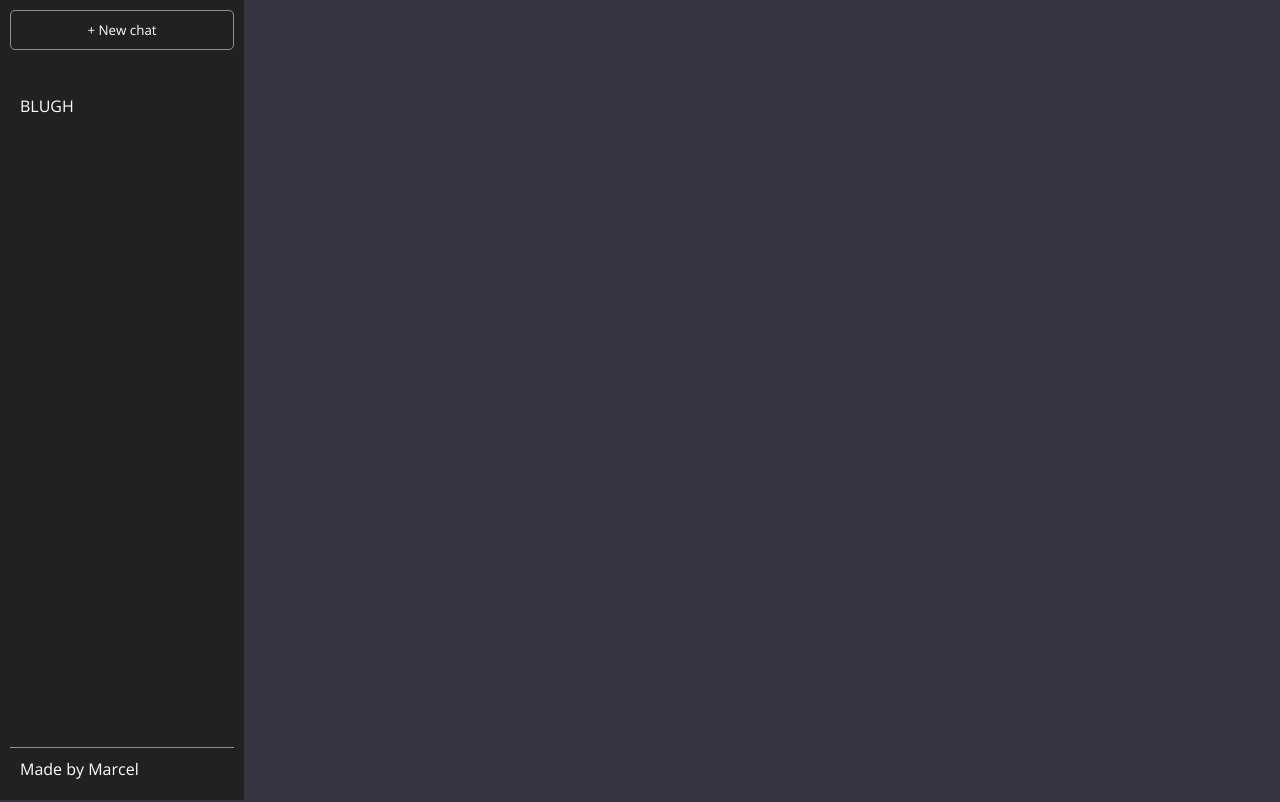
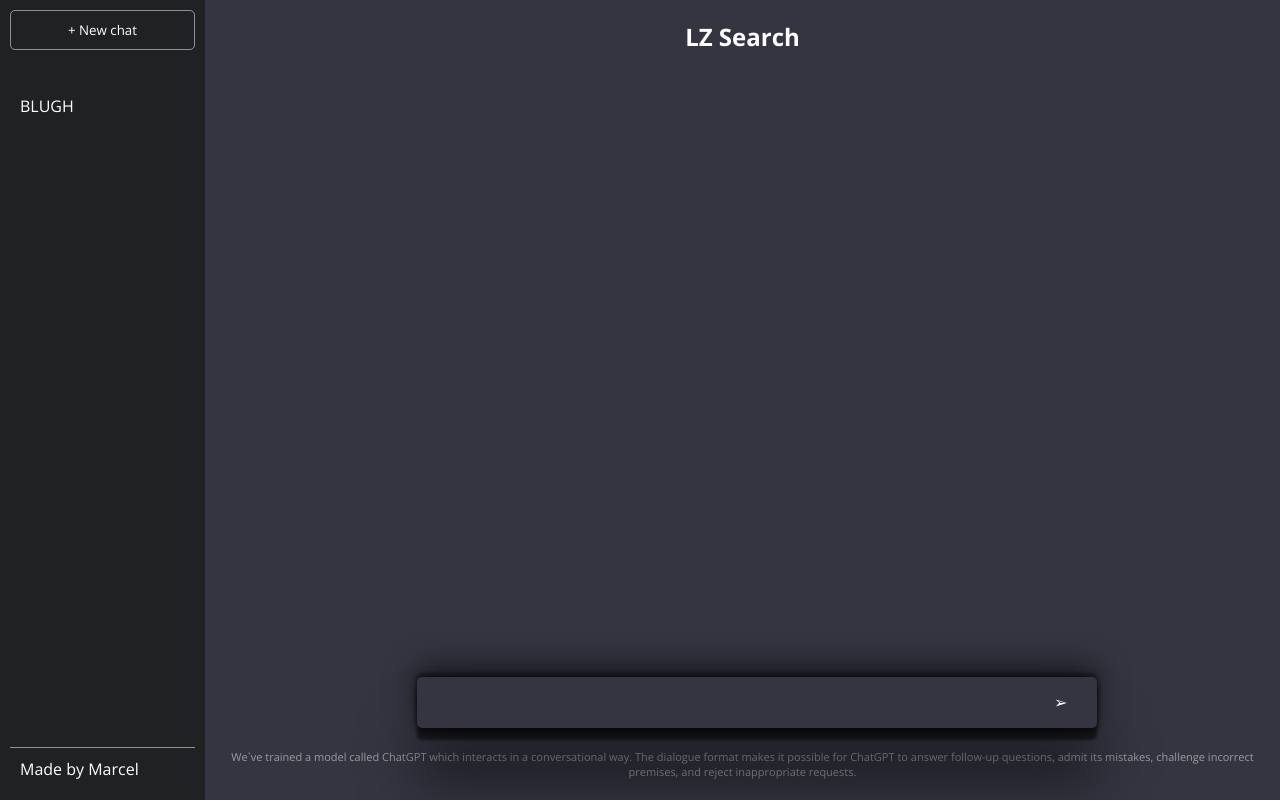
Before and after one commit to marceljaworski/chatGPT-clone, a React (Vite) app: page / in a window 1280 px wide. Shown: the top 802 px of the page. Built offline with nearby package versions, Linux system fonts and the light colour scheme.

Commit message:
input added

```diff
--- a/src/App.jsx
+++ b/src/App.jsx
@@ -12,19 +12,19 @@
         <nav>Made by Marcel</nav>
       </section>
       <section className="main">
-        <h1>MarcelGPT</h1>
+        <h1>LZ Search</h1>
         <ul className="feed">
 
         </ul>
         <div className="bottom-section">
           <div className="input-container">
-            <input></input>
+            <input/>
             <div id="submit">➢</div>
-            <p className="info">
+          </div>
+          <p className="info">
             We`ve trained a model called ChatGPT which interacts in a conversational way.
             The dialogue format makes it possible for ChatGPT to answer follow-up questions, admit its mistakes, challenge incorrect premises, and reject inappropriate requests.
-            </p>
-          </div>
+          </p>
         </div>
       </section>
 
--- a/src/index.css
+++ b/src/index.css
@@ -10,6 +10,7 @@
 
 .app {
   background-color: #343541;
+  display: flex;
 }
 .side-bar {
   background-color: #202123;
@@ -34,6 +35,11 @@
 .main {
   height: 100vh;
   width: 100%;
+  display: flex;
+  flex-direction: column;
+  justify-content: space-between;
+  align-items: center;
+  text-align: center;
 }
 .history {
   padding: 10px;
@@ -45,3 +51,42 @@
   padding: 15px 0;
   cursor: pointer;
 }
+.info {
+  color: rgba(255, 255, 255, 0.5);
+  font-size: 11px;
+  padding: 10px;
+}
+.bottom-section {
+  width: 100%;
+  display: flex;
+  flex-direction: column;
+  justify-content: center;
+  align-items: center;
+}
+.input-container {
+  position: relative;
+  width: 100%;
+  max-width: 650px;
+}
+input {
+  width: 100%;
+  border: none;
+  font-size: 20px;
+  background-color: #343541;
+  padding: 12px 15px;
+  border-radius: 5px;
+  box-shadow: rgba(0, 0, 0, 0.5) 0 54px 55px,
+    rgba(0, 0, 0, 0.5) 0 -12px 30px,
+    rgba(0, 0, 0, 0.5) 0 4px 6px,
+    rgba(0, 0, 0, 0.5) 0 12px 3px,
+    rgba(0, 0, 0, 0.5) 0 -3px 5px;
+}
+input:focus {
+  outline: none;
+}
+#submit {
+  position: absolute;
+  bottom: 15px;
+  right: 0;
+  cursor: pointer;
+}
```
